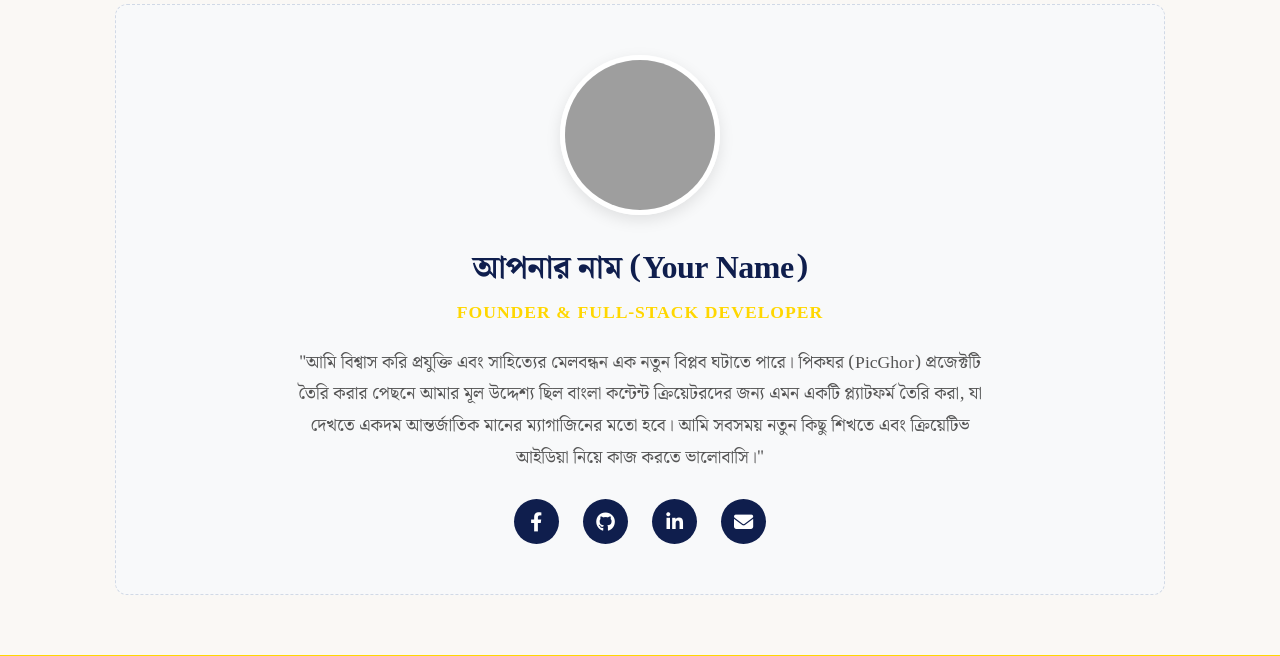
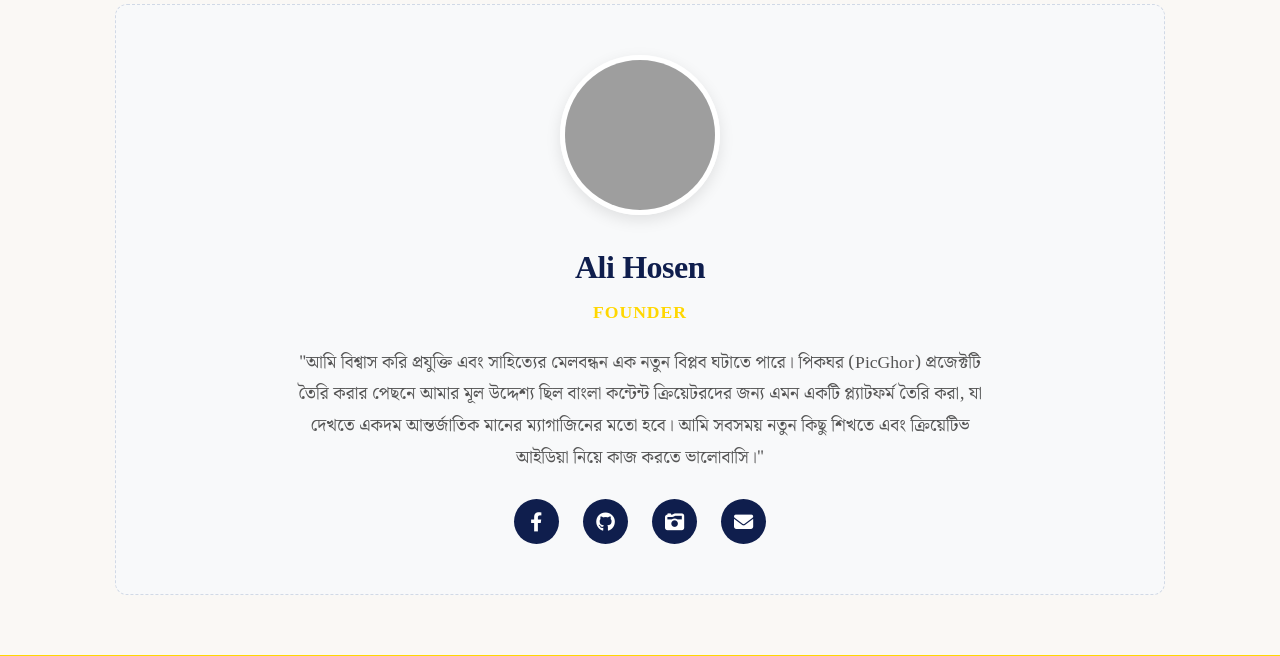
Before and after one commit to siaful2580mm-hub/testing, a Flask app: page /about in a window 1280 px wide. Shown: the part 1227-1883 px from the top of the page. Run offline with Flask 3, Linux system fonts and the light colour scheme; some libraries are stand-ins or nearby versions; grey boxes are pictures that could not be loaded.

Commit message:
Update about.html

```diff
--- a/templates/about.html
+++ b/templates/about.html
@@ -103,11 +103,11 @@
 <!-- 3. Developer Info Section -->
 <div class="dev-section">
     <!-- এখানে আপনার নিজের ছবি দিন (ImgBB লিংক বা যেকোনো লিংক) -->
-    <img src="https://i.ibb.co/default-avatar.png" alt="Developer Info" class="dev-avatar">
+    <img src="https://i.ibb.co/ymwFgcYx/image.jpg" alt="Developer Info" class="dev-avatar">
 
     <!-- আপনার নাম দিন -->
-    <h2>আপনার নাম (Your Name)</h2>
-    <span class="dev-title">FOUNDER & FULL-STACK DEVELOPER</span>
+    <h2>Ali Hosen</h2>
+    <span class="dev-title">FOUNDER</span>
 
     <p class="dev-bio">
         "আমি বিশ্বাস করি প্রযুক্তি এবং সাহিত্যের মেলবন্ধন এক নতুন বিপ্লব ঘটাতে পারে। পিকঘর (PicGhor) প্রজেক্টটি তৈরি করার পেছনে আমার মূল উদ্দেশ্য ছিল বাংলা কন্টেন্ট ক্রিয়েটরদের জন্য এমন একটি প্ল্যাটফর্ম তৈরি করা, যা দেখতে একদম আন্তর্জাতিক মানের ম্যাগাজিনের মতো হবে। আমি সবসময় নতুন কিছু শিখতে এবং ক্রিয়েটিভ আইডিয়া নিয়ে কাজ করতে ভালোবাসি।"
@@ -115,10 +115,10 @@
 
     <!-- আপনার সোশ্যাল লিংকগুলো এখানে দিন -->
     <div class="dev-social">
-        <a href="https://facebook.com/yourprofile" target="_blank" title="Facebook"><i class="fa-brands fa-facebook-f"></i></a>
-        <a href="https://github.com/yourprofile" target="_blank" title="GitHub"><i class="fa-brands fa-github"></i></a>
-        <a href="https://linkedin.com/in/yourprofile" target="_blank" title="LinkedIn"><i class="fa-brands fa-linkedin-in"></i></a>
-        <a href="mailto:your_email@gmail.com" title="Email"><i class="fa-solid fa-envelope"></i></a>
+        <a href="https://www.facebook.com/ceo.e2sinc" target="_blank" title="Facebook"><i class="fa-brands fa-facebook-f"></i></a>
+        <a href="https://github.com/alihosenofficial" target="_blank" title="GitHub"><i class="fa-brands fa-github"></i></a>
+        <a href="https://picghor.site/p/ceo" target="_blank" title="LinkedIn"><i class="fa-solid fa-camera-retro"></i></a>
+        <a href="mailto:ceo@gmail.com" title="Email"><i class="fa-solid fa-envelope"></i></a>
     </div>
 </div>
 {% endblock %}
```
